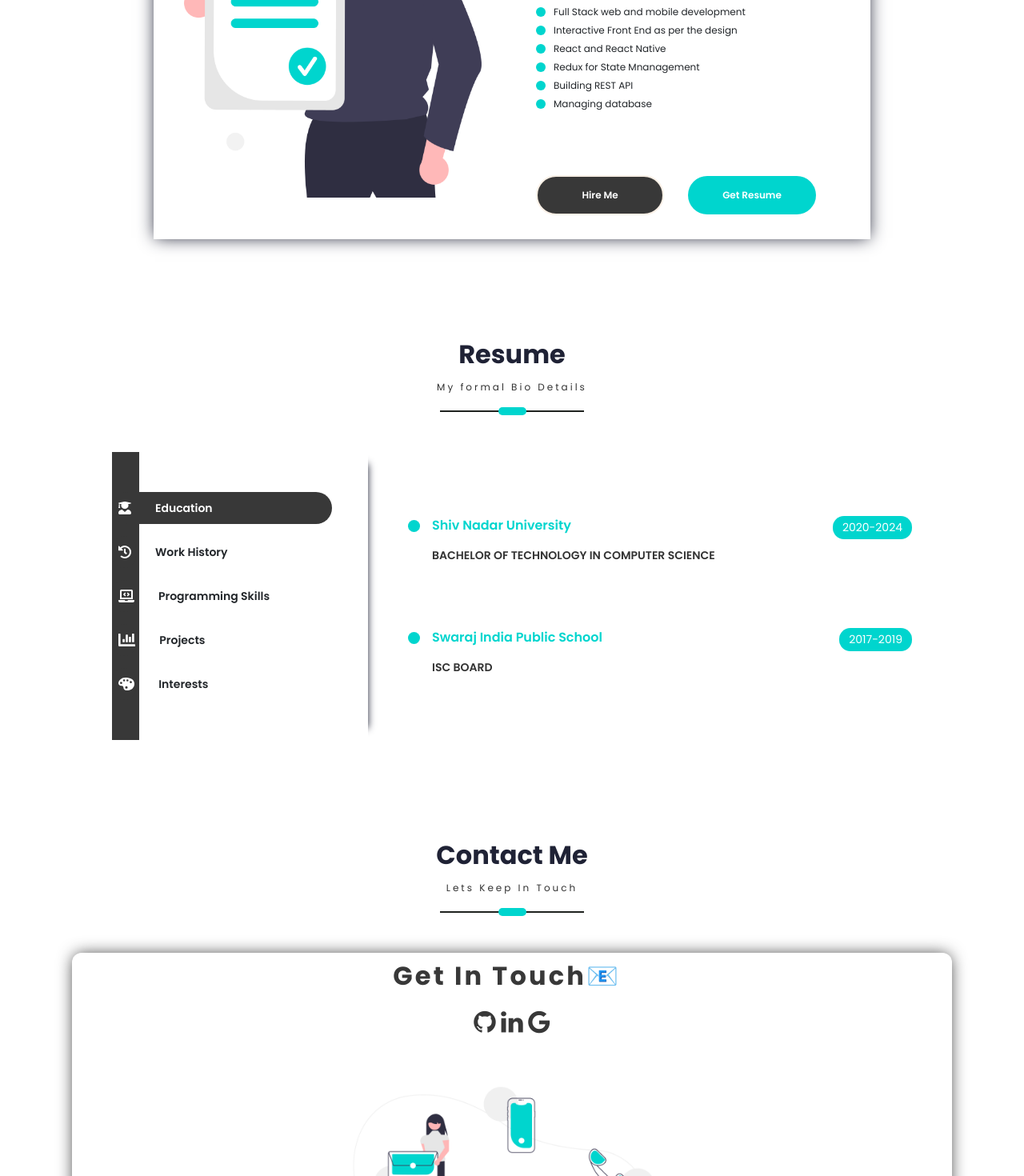
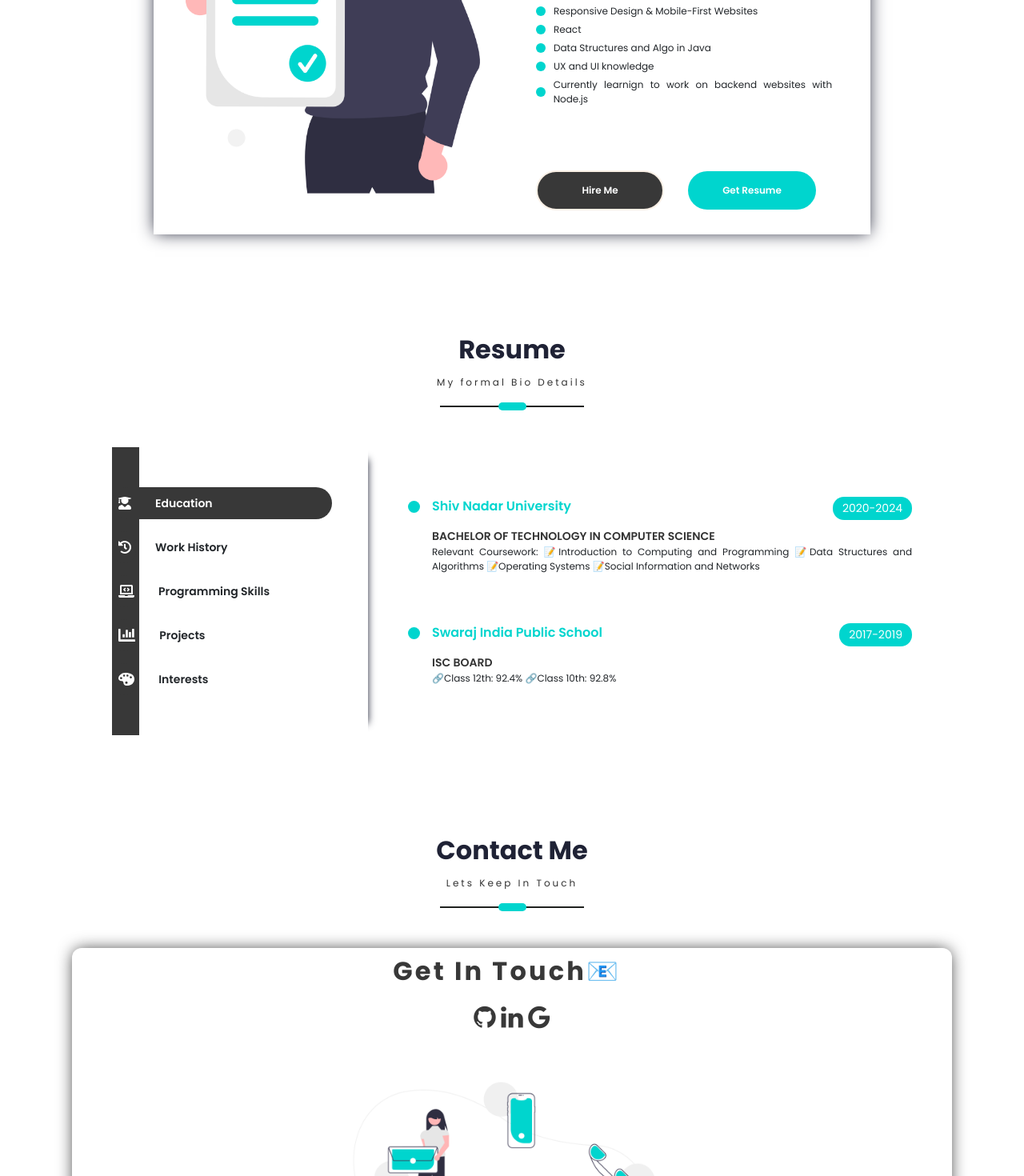
Before and after one commit to vd02/Profile.js, a React (Create React App) app: page / in a window 1280 px wide. Shown: the part 1120-2590 px from the top of the page at 80% size. Built offline with nearby package versions, Linux system fonts and the light colour scheme; a web font is replaced by a local one.

Commit message:
Ready to Upload 1

```diff
--- a/src/PortfolioContainer/AboutMe/AboutMe.js
+++ b/src/PortfolioContainer/AboutMe/AboutMe.js
@@ -14,15 +14,15 @@ export default function AboutMe(props) {
 
   const SCREEN_CONSTSANTS = {
     description:
-      "Full stack web and mobile developer with background knowledge of MERN stacks with redux, along with a knack of building applications with utmost efficiency. Strong professional with a BSC willing to be an asset for an organization.",
+      "Frontend web developer currently working with React.js, with a knack of building interactive web applications. Young and motivated bachelor student willing to be an asset for an organization.",
     highlights: {
       bullets: [
-        "Full Stack web and mobile development",
-        "Interactive Front End as per the design",
-        "React and React Native",
-        "Redux for State Mnanagement",
-        "Building REST API",
-        "Managing database",
+        "Frontend web development",
+        "Responsive Design & Mobile-First Websites",
+        "React",
+        "Data Structures and Algo in Java",
+        "UX and UI knowledge",
+        "Currently learnign to work on backend websites with Node.js",
       ],
       heading: "Here are a Few Highlights:",
     },
--- a/src/PortfolioContainer/Resume/Resume.js
+++ b/src/PortfolioContainer/Resume/Resume.js
@@ -19,9 +19,8 @@ const Resume = (props) => {
 
     Animations.animations.fadeInScreen(props.id);
   };
-  const fadeInSubscription = ScrollService.currentScreenFadeIn.subscribe(
-    fadeInScreenHandler
-  );
+  const fadeInSubscription =
+    ScrollService.currentScreenFadeIn.subscribe(fadeInScreenHandler);
 
   /* REUSABLE MINOR COMPONENTS */
   const ResumeHeading = (props) => {
@@ -59,15 +58,12 @@ const Resume = (props) => {
 
   //here we have
   const programmingSkillsDetails = [
-    { skill: "JavaScript", ratingPercentage: 85 },
-    { skill: "React JS", ratingPercentage: 85 },
-    { skill: "React Native", ratingPercentage: 85 },
-    { skill: "Express JS", ratingPercentage: 89 },
-    { skill: "Node JS", ratingPercentage: 89 },
-    { skill: "Mongo Db", ratingPercentage: 70 },
-    { skill: "Core Java", ratingPercentage: 80 },
-    { skill: "HTML", ratingPercentage: 80 },
-    { skill: "CSS", ratingPercentage: 80 },
+    { skill: "JavaScript", ratingPercentage: 60 },
+    { skill: "React JS", ratingPercentage: 60 },
+    { skill: "Java", ratingPercentage: 70 },
+    { skill: "C", ratingPercentage: 65 },
+    { skill: "HTML", ratingPercentage: 75 },
+    { skill: "CSS", ratingPercentage: 70 },
   ];
 
   const projectsDetails = [
@@ -76,23 +72,28 @@ const Resume = (props) => {
       duration: { fromDate: "2020", toDate: "2021" },
       description:
         "A Personal Portfolio website to showcase all my details and projects at one place.",
-      subHeading: "Technologies Used: React JS, Bootsrap",
+      subHeading: "",
     },
     {
-      title: "Mobile E-shop ",
+      title: "React Dhaba ",
       duration: { fromDate: "2020", toDate: "2021" },
       description:
-        "An ecommerce application designed to sell products online wth payment system integration",
-      subHeading:
-        "Technologies Used:  React Native, Mongo DB, Express Js, Node Js, Redux.",
+        "Online Food Ordering Website based on React with dynamic loading of menu and receiving of order details through Firebase Realtime Database.",
+      subHeading: "",
     },
     {
-      title: "Ecommerce Website ",
+      title: "Optical Character Recognition",
       duration: { fromDate: "2020", toDate: "2021" },
       description:
-        "Online ecommerce website for showcasing and selling products onlne with payment system integration, both Paypal and Stripe",
-      subHeading:
-        "Technologies Used: Mongo DB, Epress Js, React Js, Node JS, Redux, Bootstrap.",
+        "JavaScript based Optical Character Recognition (OCR) tool that reads custom written input with the help of Google and Microsoft enabled voice systems with modifiable pitch and voice rate.",
+      subHeading: "",
+    },
+    {
+      title: "Expense Tracker",
+      duration: { fromDate: "2020", toDate: "2021" },
+      description:
+        "React Expense Tracker that adds up all your credits and debits, displays them and shows up the total balance.",
+      subHeading: "",
     },
   ];
 
@@ -103,6 +104,9 @@ const Resume = (props) => {
         subHeading={"BACHELOR OF TECHNOLOGY IN COMPUTER SCIENCE"}
         fromDate={"2020"}
         toDate={"2024"}
+        description={
+          "Relevant Coursework: 📝Introduction to Computing and Programming    📝Data Structures and Algorithms    📝Operating Systems    📝Social Information and Networks"
+        }
       />
 
       <ResumeHeading
@@ -110,6 +114,7 @@ const Resume = (props) => {
         subHeading={"ISC BOARD"}
         fromDate={"2017"}
         toDate={"2019"}
+        description={"🔗Class 12th: 92.4%         🔗Class 10th: 92.8%"}
       />
     </div>,
 
@@ -119,7 +124,7 @@ const Resume = (props) => {
         <ResumeHeading
           heading={"Photomath"}
           subHeading={"Content Curator – Freelance"}
-          fromDate={"May 2020"}
+          fromDate={"May, 2020"}
           toDate={"Present"}
         />
         <div className="experience-description">
@@ -130,12 +135,41 @@ const Resume = (props) => {
         </div>
         <div className="experience-description">
           <span className="resume-description-text">
-            - Creative Problem Solver and Math Expert
+            - Creative Problem Solver and Math Expert.
           </span>
           <br />
           <span className="resume-description-text">
             - Providing solutions to math problems using LaTeX and software like
-            GeoGebra and Figma{" "}
+            GeoGebra and Figma.{" "}
+          </span>
+          <br />
+        </div>
+      </div>
+      <div className="experience-container">
+        <ResumeHeading
+          heading={
+            "Plutonity Investment Advisory and Technology Pvt. Ltd.                                                                            "
+          }
+          subHeading={
+            "Front-end Developer Intern                                                                                                                 "
+          }
+          fromDate={"May"}
+          toDate={"Aug, 2021"}
+        />
+        <div className="experience-description">
+          {/* <span className="resume-description-text">
+            Currently working as MERN stack web and mobile developer and also an
+            online instructor on udemy.
+          </span> */}
+        </div>
+        <div className="experience-description">
+          <span className="resume-description-text">
+            - Designed Front-end for the startup’s website using React and
+            Material UI.
+          </span>
+          <br />
+          <span className="resume-description-text">
+            - Worked on the designing the UI and UX of the mobile app.{" "}
           </span>
           <br />
         </div>
@@ -178,16 +212,16 @@ const Resume = (props) => {
     /* Interests */
     <div className="resume-screen-container" key="interests">
       <ResumeHeading
-        heading="Teaching"
-        description="Apart from being a tech enthusiast and a code writer, i also love to teach people what i know simply because i believe in sharing."
+        heading="Basketball"
+        description="Playing Basketball as a game has not only helped me to stay fit but also has taught me the dedication and patience that goes into a team leadership role."
       />
       <ResumeHeading
         heading="Music"
-        description="Listening to soothing music is something i can never compromise with, skimming through Spotify's pop songs charts is at times the best stress reliever that i can get my hands on."
+        description="Listening to music of various genres has been my best stress buster. Be it Rap, Classical, Bollywood or any other, music has been my go to place every single time."
       />
       <ResumeHeading
         heading="Competitive Gaming"
-        description="I like to challenge my reflexes a lot while competing in football games, pushing the rank and having interactive gaming sessions excites me the most."
+        description="I like to challenge my reflexes while competing in football games, first-person shooter games as they excite and challenge my brain at the same time."
       />
     </div>,
   ];
@@ -215,7 +249,7 @@ const Resume = (props) => {
         <img
           className="bullet-logo"
           src={require(`../../assets/Resume/${bullet.logoSrc}`).default}
-          alt="f"
+          alt=""
         />
         {/* src={bullet.logoSrc} alt="B" */}
         <span className="bullet-label">{bullet.label}</span>
```
